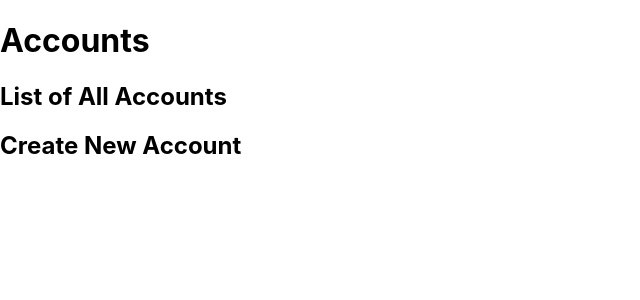
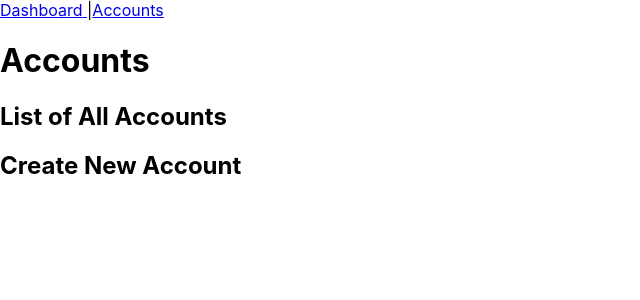
Before and after one commit to mspuy3/MMBankApp, a React (Create React App) app in the folder bank-app/: page /accounts in a window 1280 px wide. Shown: the top 300 px of the page, without its empty margins (0-640 px from the left). Built offline with nearby package versions, Linux system fonts and the light colour scheme.

Commit message:
Adds header navigation

```diff
--- a/bank-app/src/components/Layout.js
+++ b/bank-app/src/components/Layout.js
@@ -1,14 +1,16 @@
 import React from "react";
 import { Outlet } from "react-router";
+import Header from "./common/Header";
 
 function Layout() {
   return (
     /* A "layout route" is a good place to put markup you want to
        share across all the pages on your site, like navigation. */
+    <div>
+      <Header />
 
-    // Navigation component here
-
-    <Outlet />
+      <Outlet />
+    </div>
   );
 }
 
--- /dev/null
+++ b/bank-app/src/components/common/Header.js
@@ -0,0 +1,21 @@
+import React from "react";
+import { NavLink } from "react-router-dom";
+
+function Header() {
+  const activeStyle = {
+    fontWeight: "bold",
+    color: "orangered",
+  };
+
+  return (
+    <nav>
+      <NavLink to='/' exact>
+        Dashboard{" "}
+      </NavLink>
+      {"|"}
+      <NavLink to='/accounts'>Accounts</NavLink>
+    </nav>
+  );
+}
+
+export default Header;
```
